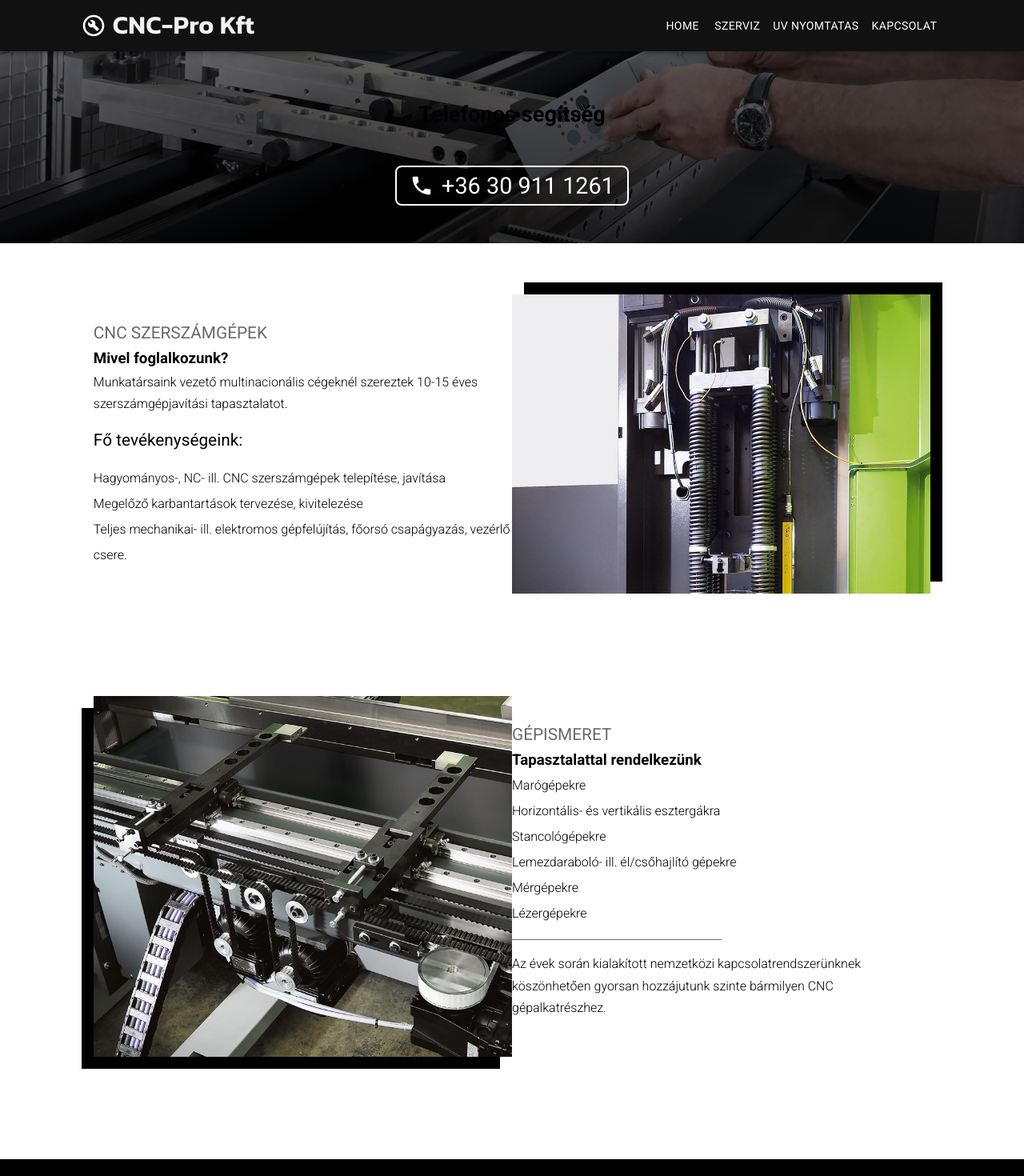
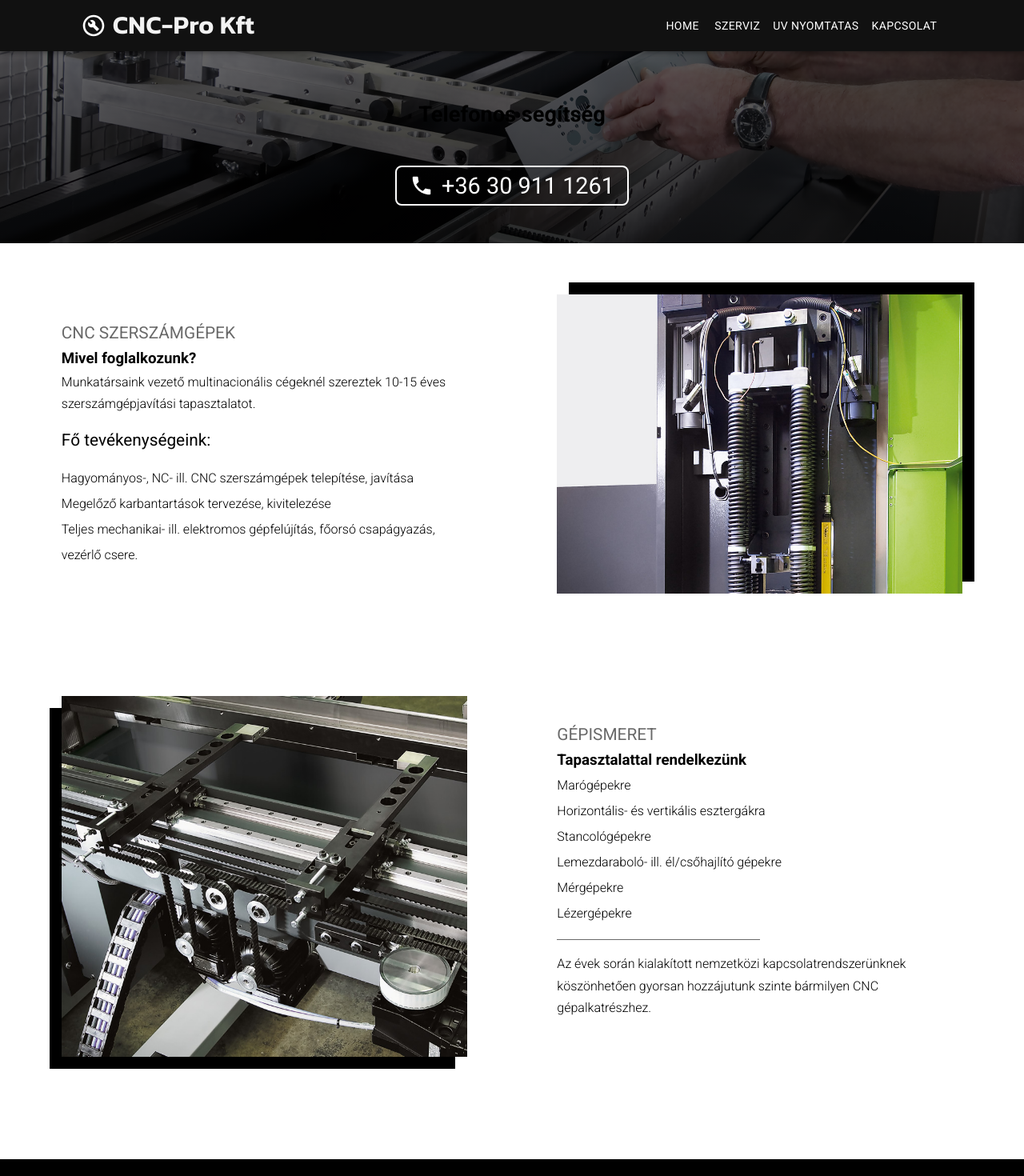
Before and after one commit to gerikov/cnc-pro, a React (Create React App) app: page /szerviz in a window 1280 px wide. Shown: the top 1470 px of the page at 80% size. Built offline with nearby package versions, Linux system fonts and the light colour scheme.

Commit message:
style fixing

```diff
--- a/src/pages/Szerviz.scss
+++ b/src/pages/Szerviz.scss
@@ -69,16 +69,16 @@ li {
     padding: 0 6%;
     display: flex;
     flex-wrap: wrap;
-    justify-content: center;
-    max-width: 1200px;
+    justify-content: space-between;
+    max-width: 1400px;
     margin: 4rem auto;
     .szerviz__cnc-text {
       float: left;
-      width: 50%;
+      width: 45%;
       padding: 2rem 0;
     }
     .szerviz__cnc-img {
-      width: 50%;
+      width: 45%;
 
       img {
         max-width: 100%;
@@ -93,12 +93,12 @@ li {
     padding: 0 6%;
     display: flex;
     flex-wrap: wrap;
-    justify-content: center;
-    max-width: 1200px;
+    justify-content: space-between;
+    max-width: 1400px;
     margin: 8rem auto;
     .szerviz__machines-img {
       background-color: rgb(225, 151, 53);
-      width: 50%;
+      width: 45%;
 
       //   display: flex;
 
@@ -112,7 +112,7 @@ li {
 
     .szerviz__machines-text {
       padding: 2rem 0;
-      width: 50%;
+      width: 45%;
 
       .divider {
         border-top: 1px solid dimgray;
```
